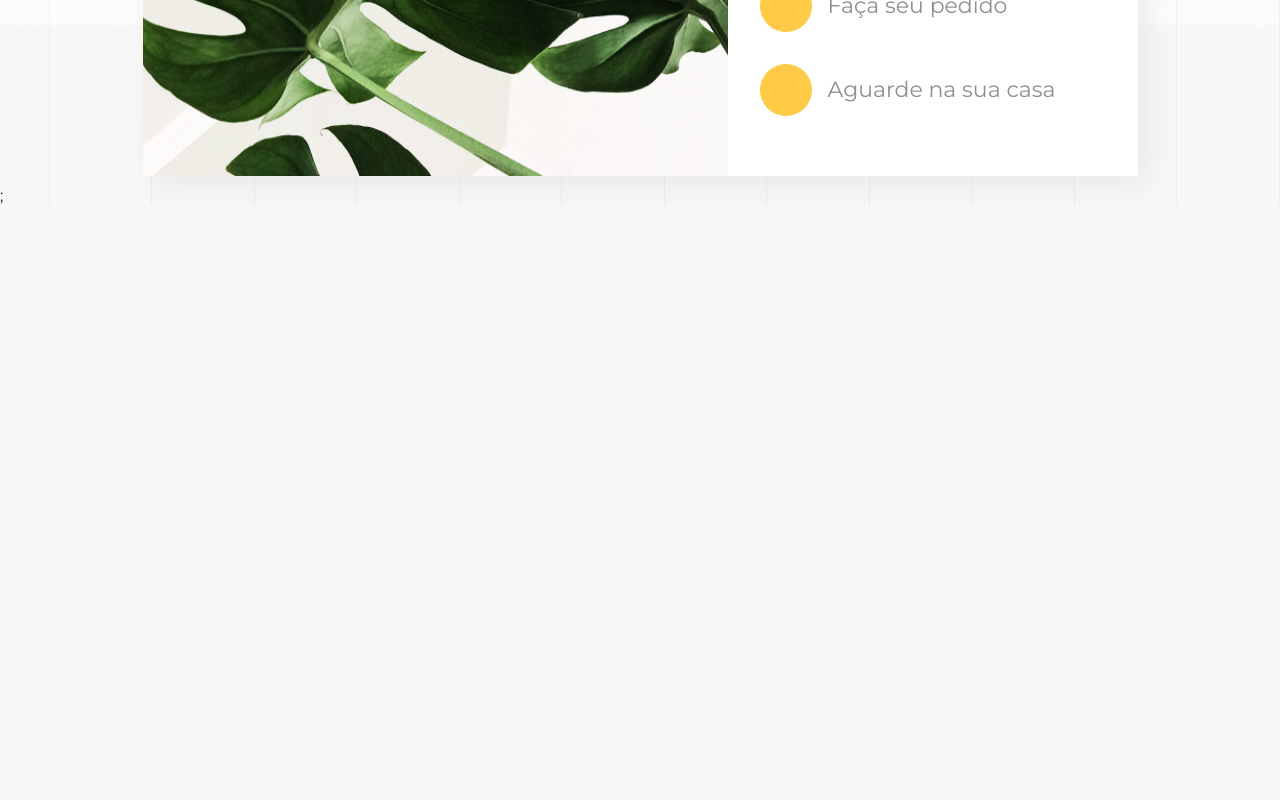
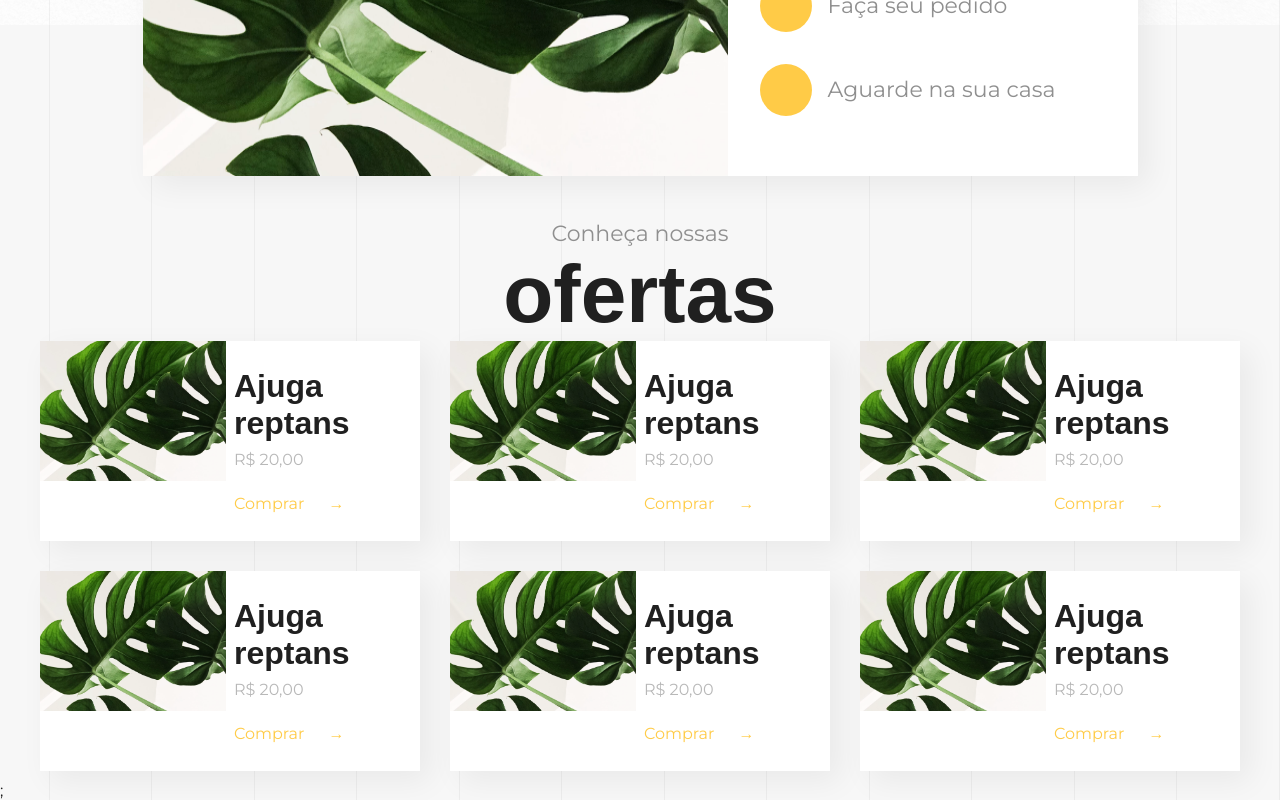
Before and after one commit to areasflavio/casa-verde, a Next.js app: page / in a window 1280 px wide. Shown: the part 1256-2056 px from the top of the page. Before the commit the page ends 1461 px from the top, so only its background shows below. Built offline with nearby package versions, Linux system fonts and the light colour scheme; a web font is replaced by a local one.

Commit message:
feat: create Ofertas component

```diff
--- a/pages/index.tsx
+++ b/pages/index.tsx
@@ -1,6 +1,7 @@
 import { AssinaturaNewsletter } from 'components/AssinaturaNewsletter';
 import { Info } from 'components/Info';
 import { Menu } from 'components/Menu';
+import { Ofertas } from 'components/Ofertas';
 
 export default function Home() {
   return (
@@ -8,6 +9,7 @@ export default function Home() {
       <Menu />
       <AssinaturaNewsletter />
       <Info />
+      <Ofertas />
     </main>
   );
 }
--- /dev/null
+++ b/src/components/Ofertas/index.tsx
@@ -0,0 +1,67 @@
+import { Container, OfertasGrid } from './styles';
+
+export const Ofertas = () => {
+  return (
+    <Container>
+			<span>Conheça nossas</span>
+			<h2>ofertas</h2>
+
+			<OfertasGrid>
+				<li>
+					<img src="images/image-info.png" alt="" />
+
+					<div>
+						<h4>Ajuga reptans</h4>
+						<small>R$ 20,00</small>
+						<a href="#">Comprar</a>
+					</div>
+				</li>
+				<li>
+					<img src="images/image-info.png" alt="" />
+
+					<div>
+						<h4>Ajuga reptans</h4>
+						<small>R$ 20,00</small>
+						<a href="#">Comprar</a>
+					</div>
+				</li>
+				<li>
+					<img src="images/image-info.png" alt="" />
+
+					<div>
+						<h4>Ajuga reptans</h4>
+						<small>R$ 20,00</small>
+						<a href="#">Comprar</a>
+					</div>
+				</li>
+				<li>
+					<img src="images/image-info.png" alt="" />
+
+					<div>
+						<h4>Ajuga reptans</h4>
+						<small>R$ 20,00</small>
+						<a href="#">Comprar</a>
+					</div>
+				</li>
+				<li>
+					<img src="images/image-info.png" alt="" />
+
+					<div>
+						<h4>Ajuga reptans</h4>
+						<small>R$ 20,00</small>
+						<a href="#">Comprar</a>
+					</div>
+				</li>
+				<li>
+					<img src="images/image-info.png" alt="" />
+
+					<div>
+						<h4>Ajuga reptans</h4>
+						<small>R$ 20,00</small>
+						<a href="#">Comprar</a>
+					</div>
+				</li>
+			</OfertasGrid>
+    </Container>
+  );
+};
--- /dev/null
+++ b/src/components/Ofertas/styles.ts
@@ -0,0 +1,90 @@
+import styled, { keyframes } from 'styled-components';
+
+
+const seta = keyframes`
+    from {
+        margin-left: 24px;
+    }
+    to {
+        margin-left: 30px;
+    }
+`
+
+export const Container = styled.section`
+    display: flex;
+    flex-direction: column;
+    align-items: center;
+
+    margin-top: 44px;
+
+    span {
+        font-size: 1.375rem;
+        line-height: 1.227;
+
+        color: #8f8f8f;
+    }
+
+    h2 {
+        font-size: 5.125rem;
+        line-height: 1.146;
+        text-align: center;
+
+        color: #202020;
+    }
+`;
+
+export const OfertasGrid = styled.ul`
+    display: grid;
+    grid-template-columns: 1fr 1fr 1fr;
+    gap: 30px;
+
+    li {
+        display: grid;
+        grid-template-columns: 1fr 1fr;
+        gap: 8px;
+
+        background: #FFFFFF;
+        box-shadow: 10px 10px 30px rgba(0, 0, 0, 0.06);
+
+        img {
+            width: 100%;
+        }
+
+        div {
+            display: flex;
+            flex-direction: column;
+
+            padding: 27px 54px 27px 0;
+        }
+
+        h4 {
+            font-size: 2rem;
+            line-height: 1.156;
+            color: #202020;
+        }
+
+        small, a {
+            font-size: 1rem;
+            line-height: 1.25;
+        }
+
+        small {
+            color: #b8b8b8;
+            margin-top: 8px;
+        }
+
+        a {
+            color: #FFCB47;
+            margin-top: 24px;
+
+            &:hover::after {
+                animation: ${seta} 0.5s ease-in 0s infinite alternate;
+            }
+
+            &::after {
+                content: '→';
+                margin-left: 24px;
+            }
+        }
+    }
+`;
```
